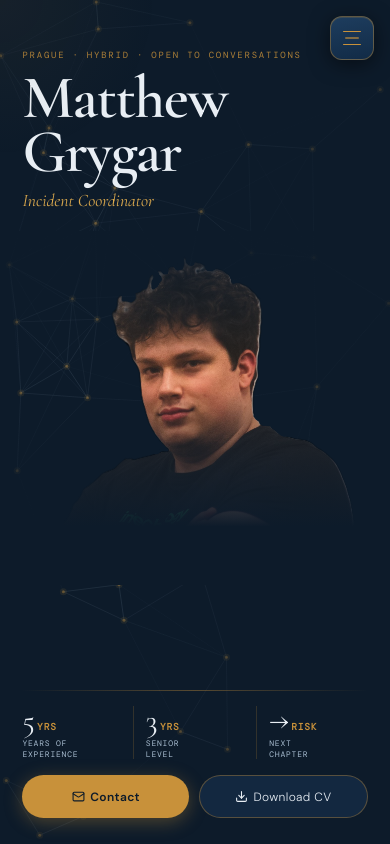
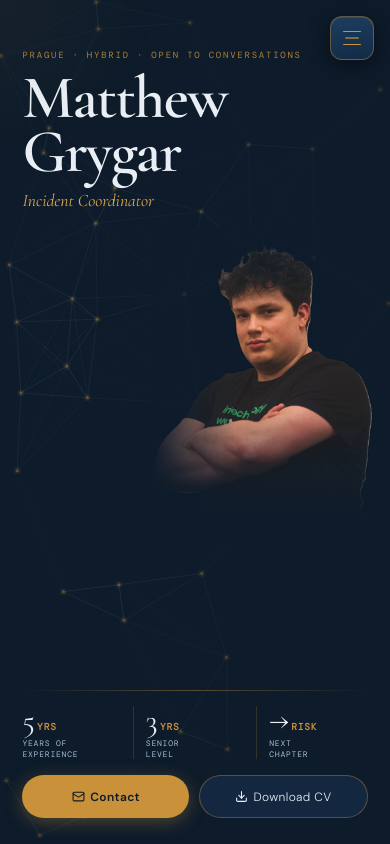
Before and after one commit to MatthewGrygar/personal, a Next.js app: page / in a window 390 px wide. Shown: the top 844 px of the page. Built offline with nearby package versions, Linux system fonts and the light colour scheme; a web font is replaced by a local one.

Commit message:
mobilní zobrazení v8

```diff
--- a/src/components/Hero.tsx
+++ b/src/components/Hero.tsx
@@ -322,25 +322,29 @@ export function Hero({ lang }: { lang: Lang }) {
           </p>
         </div>
 
-        {/* Foto — velká, bez rámečku, přes celou šířku jako obrázek */}
+        {/* Foto — menší, vpravo */}
         <div style={{
-          margin:"0.9rem -1.4rem 0",   /* přesahuje padding sekce */
+          display:"flex", justifyContent:"flex-end",
+          margin:"0.7rem -1.4rem 0 0",
           position:"relative",
-          height:"42dvh",
-          overflow:"hidden",
         }}>
+          <div style={{ position:"relative", width:"65%", height:"38dvh", overflow:"hidden" }}>
             <img src="/profile.png" alt="Matthew Grygar"
               style={{
                 width:"100%", height:"100%",
-              objectFit:"cover", objectPosition:"center top",
+                objectFit:"cover", objectPosition:"center 15%",
                 display:"block",
               }} />
-          {/* Gradient nahoře — přechod z bg */}
-          <div style={{ position:"absolute", top:0, left:0, right:0, height:"35%",
+            {/* Gradient vlevo — foto bledne do bg */}
+            <div style={{ position:"absolute", top:0, left:0, bottom:0, width:"35%",
+              background:"linear-gradient(to right, var(--bg), transparent)" }} />
+            {/* Gradient nahoře */}
+            <div style={{ position:"absolute", top:0, left:0, right:0, height:"25%",
               background:"linear-gradient(to bottom, var(--bg), transparent)" }} />
-          {/* Gradient dole — přechod do stats */}
-          <div style={{ position:"absolute", bottom:0, left:0, right:0, height:"55%",
-            background:"linear-gradient(to top, var(--bg) 30%, transparent)" }} />
+            {/* Gradient dole */}
+            <div style={{ position:"absolute", bottom:0, left:0, right:0, height:"45%",
+              background:"linear-gradient(to top, var(--bg) 20%, transparent)" }} />
+          </div>
         </div>
 
         {/* Čára oddělující foto od stats */}
```
Lines whose indentation alone changed are shown as unchanged.
